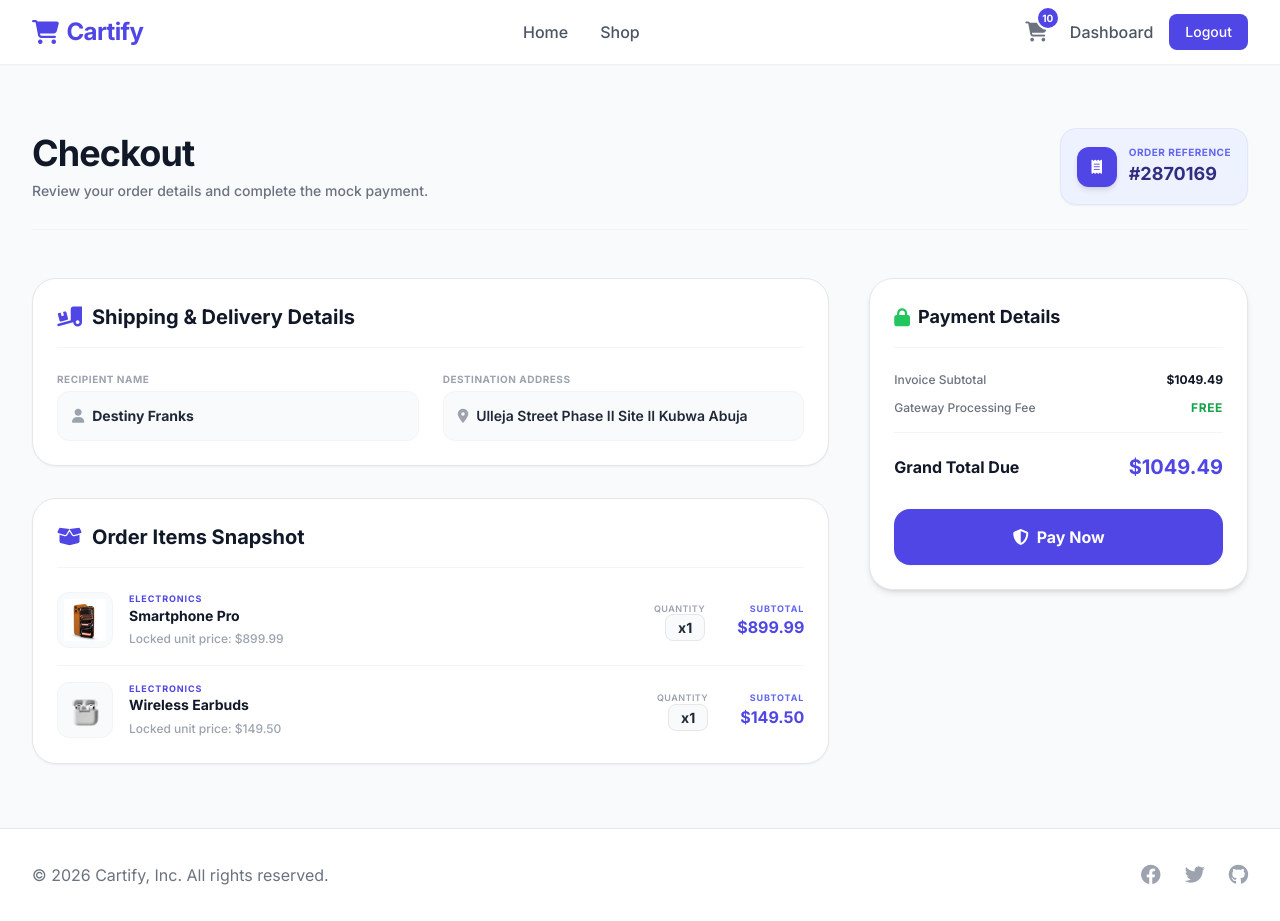
After one commit to desphixs/cartify-ecommerce-django, a Django app: page /checkout/2870169/ in a window 1280 px wide. The commit adds this page. Run offline with Django 5.2, Linux system fonts and the light colour scheme; a user stored in the database is signed in; data comes from the database, SQL or seed files in the repository; both versions use the stored data as it was after the commit; tables that the repository leaves empty hold one stand-in row (values such as "Sample post"); some libraries are stand-ins or nearby versions.

Commit message:
integrated checkout view, custom order id, shipping forms in cart and order item compilation

```diff
--- a/store/urls.py
+++ b/store/urls.py
@@ -37,4 +37,18 @@ urlpatterns = [
     path('increment-cart-item/<int:item_id>/', views.increment_cart_item, name='increment_cart_item'),
     path('decrement-cart-item/<int:item_id>/', views.decrement_cart_item, name='decrement_cart_item'),
     path('delete-cart-item/<int:item_id>/', views.delete_cart_item, name='delete_cart_item'),
+    # ==============================================================================
+    # REAL-WORLD ANALOGY: The Billing Desk and Invoice Receipt
+    # ------------------------------------------------------------------------------
+    # When you decide you're ready to buy, the checkout sign points you first to
+    # the Billing Desk (`checkout/initiate/`) where you enter your shipping details
+    # to package everything up into an order invoice. Once that invoice is written,
+    # the clerk hands you a slip with an order number and guides you to the dynamic
+    # Review & Payment Counter (`checkout/<str:order_id>/`) to look over the details
+    # and tap "Pay Now".
+    # ==============================================================================
+    # 1. Checkout Initiate Route (This handles form submissions from the cart page and builds the order records)
+    path('checkout/initiate/', views.checkout_initiate, name='checkout_initiate'),
+    # 2. Checkout Invoice Route (This displays the unpaid order details dynamically based on its 7-digit ID)
+    path('checkout/<str:order_id>/', views.checkout_page, name='checkout_page'),
 ]
--- a/store/views.py
+++ b/store/views.py
@@ -1,7 +1,7 @@
 from django.shortcuts import render, redirect, get_object_or_404
 # We import the Product model from our local models.py file
 # This allows us to interact with the database table that stores all our catalog items
-from store.models import Product, Cart, CartItem
+from store.models import Product, Cart, CartItem, Order, OrderItem
 
 # We import login_required to act as a bouncer for our add_to_cart view
 from django.contrib.auth.decorators import login_required
@@ -189,3 +189,113 @@ def delete_cart_item(request, item_id):
 
     # 4. Redirect the user back to their active cart page
     return redirect('cart')
+
+
+# ==============================================================================
+# REAL-WORLD ANALOGY: The Cashier Register Checkout Desk
+# ------------------------------------------------------------------------------
+# Imagine walking up to the cashier register with your physical cart. The cashier
+# takes your name and shipping address so the delivery truck knows where to go.
+# Then, they scan every single item in your cart, check the prices, calculate the
+# grand total, print out a receipt (the parent Order and its OrderItems), and
+# empty your basket so you can walk away. Finally, they hand you the receipt and
+# point you to the payment counter (the Checkout view).
+#
+# These views do exactly that!
+# 1. `checkout_initiate` compiles the user's cart, verifies the details, creates
+#    the parent Order and child OrderItem snapshots, clears the cart, and redirects
+#    the user to the unpaid Checkout review page.
+# 2. `checkout_page` fetches the details of that specific unpaid order using its
+#    unique 7-digit ID and displays them on a premium review and billing screen.
+# ==============================================================================
+
+@login_required
+def checkout_initiate(request):
+    # We restrict this view to POST requests only, as it handles form submission data
+    if request.method == 'POST':
+        # 1. Fetch the user's active shopping cart bucket. If they don't have one, redirect back to cart.
+        cart, created = Cart.objects.get_or_create(user=request.user)
+
+        # 2. Gather all the items sitting inside the user's cart.
+        cart_items = cart.items.all()
+
+        # 3. If the user's cart is empty, they cannot checkout! Redirect them with a warning message.
+        if not cart_items.exists():
+            messages.warning(request, "Your shopping cart is empty! Add some items before checking out.")
+            return redirect('cart')
+
+        # 4. Retrieve the customer's shipping information from the POST request form fields.
+        # strip() is used to remove any accidental trailing spaces the user might have typed.
+        full_name = request.POST.get('full_name', '').strip()
+        address = request.POST.get('address', '').strip()
+
+        # 5. Check if the shipping information is completely filled out.
+        # If the user left these fields blank, redirect them back with an error alert.
+        if not full_name or not address:
+            messages.error(request, "Please fill out all required shipping fields to proceed.")
+            return redirect('cart')
+
+        # 6. Initialize our price counter to 0.00 to calculate the grand total.
+        total_price = 0
+
+        # 7. First, loop through all cart items to pre-calculate the total price.
+        for item in cart_items:
+            # Add the subtotal of each item (unit price * quantity) to our grand total sum
+            total_price += item.product.price * item.quantity
+
+        # 8. Create the parent Order record in the database.
+        # The unique 7-digit order_id is automatically generated by our model's save() hook.
+        # is_paid defaults to False since they haven't paid yet.
+        order = Order.objects.create(
+            user=request.user,
+            full_name=full_name,
+            address=address,
+            total_price=total_price,
+            is_paid=False
+        )
+
+        # 9. Now, loop through the cart items again to create static historical OrderItem snapshots.
+        for item in cart_items:
+            # We create an OrderItem copy linked to our parent Order record.
+            # We capture the product, the quantity, and critically, the EXACT current price.
+            # This locks in the transaction amount even if the product's catalog price changes later.
+            OrderItem.objects.create(
+                order=order,
+                product=item.product,
+                quantity=item.quantity,
+                price=item.product.price
+            )
+
+        # 10. Once the order details are safely compiled, clear all items from the active cart bucket.
+        # This empties their cart for future shopping sessions.
+        cart.items.all().delete()
+
+        # 11. Send a friendly success alert to let the user know their checkout order was created.
+        messages.success(request, "Order initiated successfully! Please review and complete your payment.")
+
+        # 12. Redirect the customer directly to their dynamic, personalized checkout review page!
+        return redirect('checkout_page', order_id=order.order_id)
+
+    # If a user attempts to access this URL directly via a GET request, send them back to the cart page
+    return redirect('cart')
+
+
+@login_required
+def checkout_page(request, order_id):
+    # 1. Fetch the single, unpaid order matching the unique 7-digit order_id.
+    # We filter by the current logged-in user and is_paid=False to ensure they can't access other users' orders
+    # or view already paid invoices under this checkout view. If not found, raise a standard 404 error.
+    order = get_object_or_404(Order, order_id=order_id, user=request.user, is_paid=False)
+
+    # 2. Gather all the individual OrderItems associated with this parent Order.
+    # We prefetch the associated product information to keep database queries optimized.
+    order_items = order.items.all().select_related('product')
+
+    # 3. Pack the order and its items into our template context block.
+    context = {
+        'order': order,
+        'order_items': order_items,
+    }
+
+    # 4. Render the modern, clean `checkout.html` page, passing along the invoice context!
+    return render(request, 'checkout.html', context)
--- /dev/null
+++ b/templates/checkout.html
@@ -0,0 +1,173 @@
+<!-- templates/checkout.html -->
+
+<!-- We inherit from our master layout blueprint so that we automatically get our header, navigation bar, and footer -->
+{% extends 'base.html' %}
+
+<!-- We define a custom title name for our checkout page including the unique 7-digit order number -->
+{% block title %}Checkout Order #{{ order.order_id }} - Cartify{% endblock %}
+
+<!-- We pour our checkout elements directly into our master layout content block -->
+{% block content %}
+<div class="max-w-7xl mx-auto px-4 sm:px-6 lg:px-8 py-16">
+
+    <!-- Premium Checkout Header showing a breadcrumb trail and invoice details -->
+    <div class="mb-12 border-b border-gray-100 pb-6 flex flex-col md:flex-row md:items-center md:justify-between gap-4">
+        <div>
+            <!-- Header Title -->
+            <h1 class="text-3xl font-extrabold tracking-tight text-gray-900 sm:text-4xl flex items-center gap-3">
+                Checkout
+            </h1>
+            <!-- Interactive order status indicator -->
+            <p class="mt-2 text-sm text-gray-500 font-medium">
+                Review your order details and complete the mock payment.
+            </p>
+        </div>
+
+        <!-- Order ID badge that highlights the unique 7-digit numeric code -->
+        <div class="flex items-center gap-3 bg-indigo-50 border border-indigo-100 rounded-2xl p-4 self-start md:self-auto shadow-sm">
+            <div class="w-10 h-10 rounded-xl bg-indigo-600 text-white flex items-center justify-center font-bold text-sm shadow-md">
+                <i class="fa-solid fa-receipt"></i>
+            </div>
+            <div>
+                <span class="block text-[10px] text-indigo-500 font-bold uppercase tracking-wider">Order Reference</span>
+                <span class="block font-black text-indigo-900 text-lg">#{{ order.order_id }}</span>
+            </div>
+        </div>
+    </div>
+
+    <!-- Two-column modern grid layout: Left is Order Items & Shipping details, Right is the Static Credit Card payment box -->
+    <div class="grid grid-cols-1 lg:grid-cols-12 gap-10">
+
+        <!-- LEFT COLUMN: ORDER DETAILS & SHIPPING SUMMARY (Occupies 8 out of 12 grid spaces on large screens) -->
+        <div class="lg:col-span-8 space-y-8">
+
+            <!-- 1. SHIPPING DETAILS SUMMARY CARD -->
+            <div class="bg-white border border-gray-200 rounded-3xl p-6 shadow-sm space-y-6">
+                <!-- Shipping section heading with icon -->
+                <h2 class="text-xl font-bold text-gray-900 flex items-center gap-2.5 pb-4 border-b border-gray-100">
+                    <i class="fa-solid fa-truck-ramp-box text-indigo-600"></i> Shipping & Delivery Details
+                </h2>
+
+                <!-- Two-item responsive detail grid -->
+                <div class="grid grid-cols-1 sm:grid-cols-2 gap-6">
+                    <!-- Recipient detail field -->
+                    <div class="space-y-1">
+                        <span class="block text-[10px] font-bold text-gray-400 uppercase tracking-wider">Recipient Name</span>
+                        <div class="flex items-center gap-2 bg-gray-50 border border-gray-100 rounded-xl p-3.5">
+                            <i class="fa-solid fa-user text-gray-400 text-sm"></i>
+                            <span class="font-bold text-gray-800 text-sm">{{ order.full_name }}</span>
+                        </div>
+                    </div>
+
+                    <!-- Destination Address detail field -->
+                    <div class="space-y-1">
+                        <span class="block text-[10px] font-bold text-gray-400 uppercase tracking-wider">Destination Address</span>
+                        <div class="flex items-center gap-2 bg-gray-50 border border-gray-100 rounded-xl p-3.5">
+                            <i class="fa-solid fa-location-dot text-gray-400 text-sm"></i>
+                            <span class="font-semibold text-gray-800 text-sm truncate" title="{{ order.address }}">{{ order.address }}</span>
+                        </div>
+                    </div>
+                </div>
+            </div>
+
+            <!-- 2. ORDER ITEMS LIST CARD -->
+            <div class="bg-white border border-gray-200 rounded-3xl p-6 shadow-sm space-y-6">
+                <!-- Header of itemized list -->
+                <h2 class="text-xl font-bold text-gray-900 flex items-center gap-2.5 pb-4 border-b border-gray-100">
+                    <i class="fa-solid fa-box-open text-indigo-600"></i> Order Items Snapshot
+                </h2>
+
+                <div class="divide-y divide-gray-100">
+                    <!-- Loop through each frozen OrderItem inside our order object -->
+                    {% for item in order_items %}
+                        <!-- Row structure with items aligned nicely -->
+                        <div class="py-4 first:pt-0 last:pb-0 flex flex-col sm:flex-row items-center justify-between gap-4">
+
+                            <!-- Product Image & Information Column -->
+                            <div class="flex items-center gap-4 self-start sm:self-auto">
+                                <!-- Image Frame with gray border -->
+                                <div class="w-14 h-14 bg-gray-50 rounded-xl border border-gray-100 flex items-center justify-center flex-shrink-0 p-1.5">
+                                    {% if item.product.image %}
+                                        <img src="{{ item.product.image.url }}" alt="{{ item.product.title }}" class="object-contain max-w-full max-h-full">
+                                    {% else %}
+                                        <i class="fa-solid fa-image text-gray-300 text-lg"></i>
+                                    {% endif %}
+                                </div>
+                                <div>
+                                    <!-- Category indicator -->
+                                    <span class="text-[9px] font-bold text-indigo-600 uppercase tracking-widest block">{{ item.product.category.name }}</span>
+                                    <!-- Frozen snapshot product name -->
+                                    <h3 class="font-bold text-gray-900 text-sm leading-snug">{{ item.product.title }}</h3>
+                                    <!-- Locked-in price per unit annotation -->
+                                    <span class="text-xs text-gray-400 font-medium">Locked unit price: ${{ item.price }}</span>
+                                </div>
+                            </div>
+
+                            <!-- Quantity & Subtotal breakdown -->
+                            <div class="flex items-center gap-8 w-full sm:w-auto justify-between sm:justify-end border-t border-gray-50 sm:border-t-0 pt-3 sm:pt-0">
+                                <!-- Quantity purchased display -->
+                                <div class="text-center sm:text-right">
+                                    <span class="block text-[9px] text-gray-400 font-semibold uppercase tracking-wider">Quantity</span>
+                                    <span class="font-extrabold text-gray-800 text-sm bg-gray-50 border border-gray-200 px-3 py-1 rounded-lg">x{{ item.quantity }}</span>
+                                </div>
+
+                                <!-- Multiplied subtotal calculation -->
+                                <div class="text-right">
+                                    <span class="block text-[9px] text-indigo-500 font-bold uppercase tracking-widest">Subtotal</span>
+                                    <span class="font-black text-indigo-600 text-base">${{ item.subtotal }}</span>
+                                </div>
+                            </div>
+                        </div>
+                    {% endfor %}
+                </div>
+            </div>
+        </div>
+
+        <!-- RIGHT COLUMN: PREMIUM CREDIT CARD PAYMENT FORM (Occupies 4 out of 12 grid spaces on large screens) -->
+        <div class="lg:col-span-4">
+
+            <!-- Sticky checkout action board -->
+            <div class="space-y-8 sticky top-24">
+
+
+
+                <!-- Static billing details card -->
+                <div class="bg-white border border-gray-200 rounded-3xl p-6 shadow-md space-y-6">
+                    <h3 class="text-lg font-bold text-gray-900 border-b border-gray-100 pb-4 flex items-center gap-2">
+                        <i class="fa-solid fa-lock text-green-500"></i> Payment Details
+                    </h3>
+
+                    <!-- Static simulated fields informing the user of the future integration -->
+                    <div class="space-y-4">
+                        <!-- Static breakdown of charges -->
+                        <div class="space-y-3 font-medium text-xs border-b border-gray-100 pb-4">
+                            <!-- Invoice Subtotal -->
+                            <div class="flex items-center justify-between text-gray-500">
+                                <span>Invoice Subtotal</span>
+                                <span class="text-gray-900 font-bold">${{ order.total_price }}</span>
+                            </div>
+                            <!-- Static transaction fee -->
+                            <div class="flex items-center justify-between text-gray-500">
+                                <span>Gateway Processing Fee</span>
+                                <span class="text-green-600 font-bold uppercase tracking-wider">Free</span>
+                            </div>
+                        </div>
+
+                        <!-- Grand Total Price Block -->
+                        <div class="flex items-center justify-between text-sm py-1">
+                            <span class="text-gray-900 font-extrabold text-base">Grand Total Due</span>
+                            <span class="text-indigo-600 font-black text-xl">${{ order.total_price }}</span>
+                        </div>
+                    </div>
+
+                    <!-- Static Payment Trigger Button -->
+                    <!-- In a future task, this button will fire the actual payment module or form submit -->
+                    <button type="button" class="w-full bg-indigo-600 hover:bg-indigo-700 text-white font-bold py-4 px-6 rounded-2xl transition-all duration-200 shadow-sm flex items-center justify-center gap-2 text-base focus:outline-none focus:ring-2 focus:ring-offset-2 focus:ring-indigo-600 relative overflow-hidden group">
+                        <i class="fa-solid fa-shield-halved"></i> Pay Now
+                    </button>
+                </div>
+            </div>
+        </div>
+    </div>
+</div>
+{% endblock %}
```
Also changed, not shown: store/models.py (+40 -1 lines), templates/cart.html (+39 -5 lines), db.sqlite3, store/migrations/0002_order_order_id.py (added).
